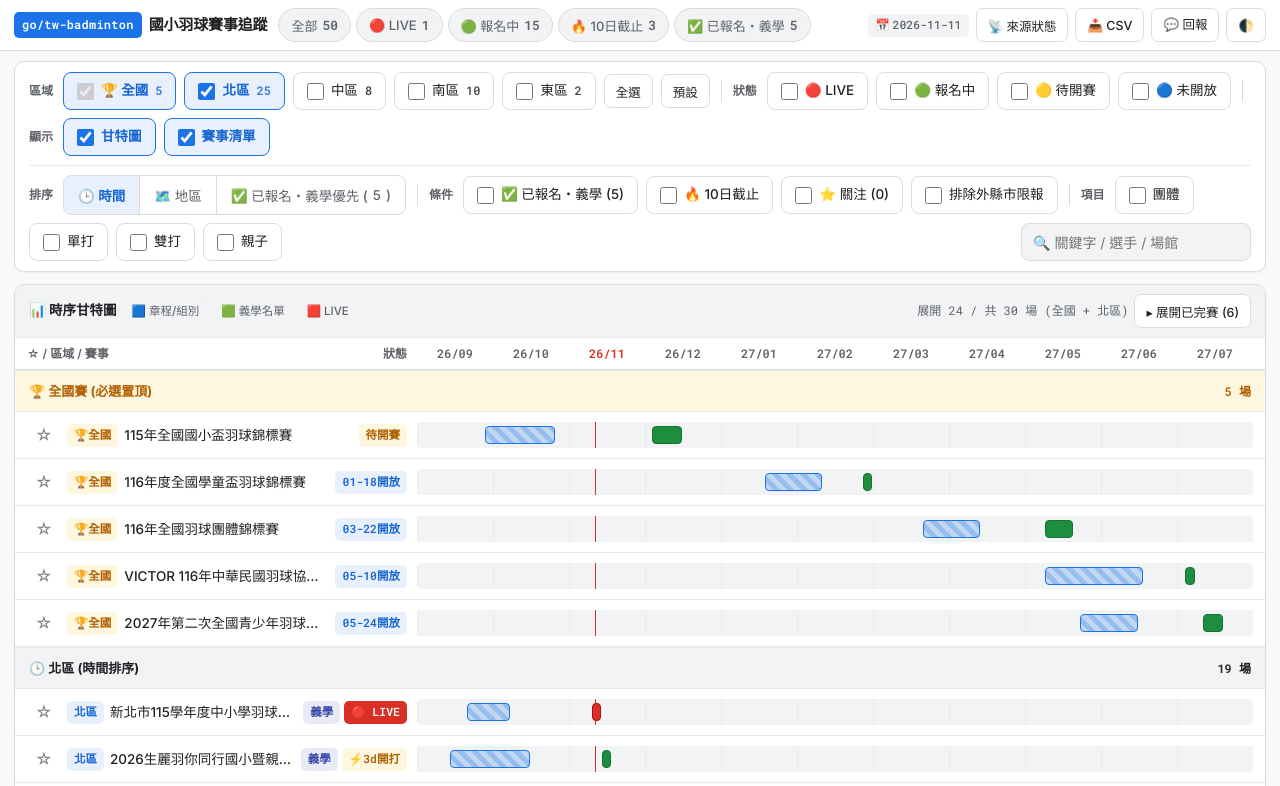
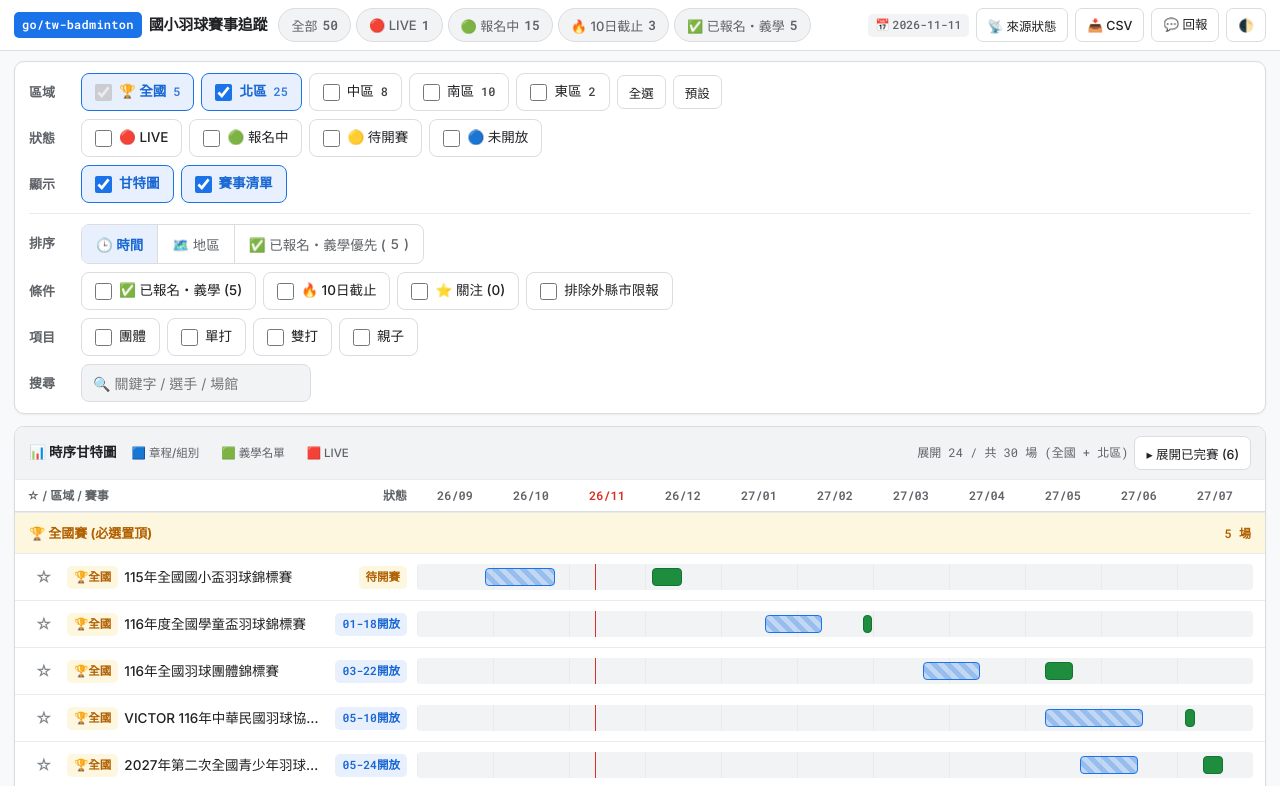
Before and after one commit to moonwind1985-annita-emma/tw-badminton-tracker, a plain HTML site: page index.html in a window 1280 px wide. Shown: the top 786 px of the page. Drawn offline with Linux system fonts and the light colour scheme.

Commit message:
style(ui): left-align 區域, 狀態, 顯示 and all filter form rows uniformly

```diff
--- a/index.html
+++ b/index.html
@@ -231,30 +231,39 @@
     }
     .stat-chip b { font-family: 'Roboto Mono', monospace; font-weight: 700; }
 
-    /* Control Matrix (Form Rows) */
-    .filter-panel { padding: 10px 14px; display: flex; flex-direction: column; gap: 9px; }
+    /* Control Matrix (Uniform Left-Aligned Form Rows) */
+    .filter-panel { padding: 11px 14px; display: flex; flex-direction: column; gap: 8px; }
     .filter-row {
+      display: grid;
+      grid-template-columns: 44px minmax(0, 1fr);
+      align-items: start;
+      gap: 8px;
+      text-align: left;
+    }
+    .filter-controls {
       display: flex;
       flex-wrap: wrap;
       align-items: center;
-      gap: 8px;
-    }
-    .filter-row + .filter-row {
-      padding-top: 9px;
-      border-top: 1px solid var(--border-light);
+      justify-content: flex-start;
+      gap: 7px;
+    }
+    .filter-divider {
+      height: 1px;
+      background: var(--border-light);
+      margin: 2px 0;
     }
     .group-label {
-      font-size: 12px;
+      font-size: 13px;
       font-weight: 700;
       color: var(--text-sec);
-      margin-right: 2px;
       white-space: nowrap;
-    }
-    .v-sep {
-      width: 1px;
-      height: 22px;
-      background: var(--border);
-      margin: 0 3px;
+      text-align: left;
+    }
+    .filter-row > .group-label {
+      min-height: 38px;
+      display: inline-flex;
+      align-items: center;
+      justify-content: flex-start;
     }
 
     /* Checkbox Filter Chips (Large Mobile-Friendly Touch Targets) */
@@ -342,7 +351,8 @@
       position: relative;
       display: inline-flex;
       align-items: center;
-      margin-left: auto;
+      justify-content: flex-start;
+      margin-left: 0;
       gap: 8px;
     }
     .search-input {
@@ -686,12 +696,12 @@
     }
     @media (max-width: 768px) {
       .btn, .chk-chip, .seg-btn { min-height: 42px; font-size: 14px; }
+      .filter-row > .group-label { min-height: 42px; font-size: 13.5px; }
       .btn-xs, .stat-chip { min-height: 38px; font-size: 13px; padding: 0 12px; }
       .chk-chip input[type="checkbox"], .chk-chip input[type="radio"] { width: 18px; height: 18px; }
       .search-wrap { width: 100%; margin-left: 0; }
       .search-input, .inp { height: 42px; font-size: 16px; }
       .search-input { width: 100%; }
-      .v-sep { display: none; }
     }
     .kv-grid {
       display: grid;
@@ -780,11 +790,11 @@
   </header>
 
   <main class="workspace">
-    <!-- Checkbox & Button Filter Matrix -->
+    <!-- Checkbox & Button Filter Matrix (全項目統一靠左對齊) -->
     <section class="panel filter-panel" aria-label="篩選與排序表單">
-      <!-- Row 1: 區域勾選 + 狀態勾選 + 檢視勾選 -->
       <div class="filter-row">
         <span class="group-label">區域</span>
+        <div class="filter-controls">
           <label class="chk-chip locked" title="全國賽固定必選並置頂">
             <input type="checkbox" checked disabled />
             <span>🏆 全國</span>
@@ -812,48 +822,69 @@
           </label>
           <button id="btnSelectAllRegions" type="button" class="btn btn-xs">全選</button>
           <button id="btnResetDefaultRegions" type="button" class="btn btn-xs">預設</button>
-
-        <span class="v-sep"></span>
+        </div>
+      </div>
+
+      <div class="filter-row">
         <span class="group-label">狀態</span>
+        <div class="filter-controls">
           <label class="chk-chip"><input type="checkbox" class="st-chk" value="比賽中" /><span>🔴 LIVE</span></label>
           <label class="chk-chip"><input type="checkbox" class="st-chk" value="報名中" /><span>🟢 報名中</span></label>
           <label class="chk-chip"><input type="checkbox" class="st-chk" value="待開賽" /><span>🟡 待開賽</span></label>
           <label class="chk-chip"><input type="checkbox" class="st-chk" value="即將開放" /><span>🔵 未開放</span></label>
-
-        <span class="v-sep"></span>
+        </div>
+      </div>
+
+      <div class="filter-row">
         <span class="group-label">顯示</span>
+        <div class="filter-controls">
           <label class="chk-chip"><input id="chkShowGantt" type="checkbox" checked /><span>甘特圖</span></label>
           <label class="chk-chip"><input id="chkShowTable" type="checkbox" checked /><span>賽事清單</span></label>
         </div>
-
-      <!-- Row 2: 排序按鈕 + 條件勾選 + 組別勾選 + 搜尋 -->
+      </div>
+
+      <div class="filter-divider"></div>
+
       <div class="filter-row">
         <span class="group-label">排序</span>
+        <div class="filter-controls">
           <div class="seg-group" role="group" aria-label="排序方式">
             <button type="button" data-sort="time" class="seg-btn sort-btn active">🕒 時間</button>
             <button type="button" data-sort="region" class="seg-btn sort-btn">🗺️ 地區</button>
             <button type="button" data-sort="registered" class="seg-btn sort-btn">✅ 已報名・義學優先 (<span id="regCountBadge">0</span>)</button>
           </div>
-
-        <span class="v-sep"></span>
+        </div>
+      </div>
+
+      <div class="filter-row">
         <span class="group-label">條件</span>
+        <div class="filter-controls">
           <label class="chk-chip"><input id="onlyRegToggle" type="checkbox" /><span>✅ 已報名・義學 (<span id="regCountBadgeTop">0</span>)</span></label>
           <label class="chk-chip"><input id="onlyUrgentToggle" type="checkbox" /><span>🔥 10日截止</span></label>
           <label class="chk-chip"><input id="onlyFavToggle" type="checkbox" /><span>⭐ 關注 (<span id="favCountBadge">0</span>)</span></label>
           <label class="chk-chip"><input id="hideRestrictedToggle" type="checkbox" /><span>排除外縣市限報</span></label>
-
-        <span class="v-sep"></span>
+        </div>
+      </div>
+
+      <div class="filter-row">
         <span class="group-label">項目</span>
+        <div class="filter-controls">
           <label class="chk-chip"><input type="checkbox" class="type-chk" value="團體" /><span>團體</span></label>
           <label class="chk-chip"><input type="checkbox" class="type-chk" value="單打" /><span>單打</span></label>
           <label class="chk-chip"><input type="checkbox" class="type-chk" value="雙打" /><span>雙打</span></label>
           <label class="chk-chip"><input type="checkbox" class="type-chk" value="親子" /><span>親子</span></label>
-
+        </div>
+      </div>
+
+      <div class="filter-row">
+        <span class="group-label">搜尋</span>
+        <div class="filter-controls">
           <div class="search-wrap">
-          <button id="btnClearFilters" type="button" class="btn btn-xs hidden">✕ 重設篩選</button>
             <div style="position:relative;display:inline-flex;align-items:center;flex:1;">
               <input id="searchInput" type="text" class="search-input" placeholder="🔍 關鍵字 / 選手 / 場館" />
               <button id="btnClearSearch" type="button" class="search-clear" title="清除">✕</button>
+            </div>
+            <button id="btnClearFilters" type="button" class="btn btn-xs hidden">✕ 重設篩選</button>
           </div>
         </div>
       </div>
```
Also changed, not shown: 2 other files. Lines whose indentation alone changed are shown as unchanged.
